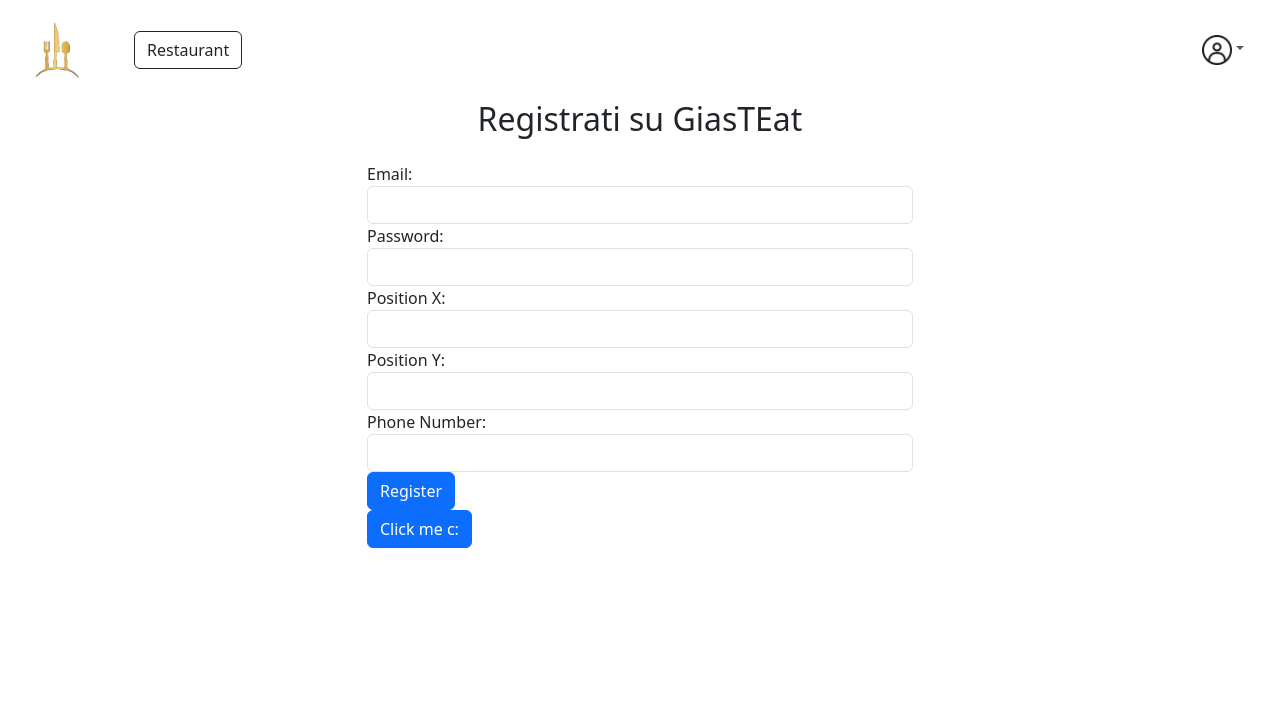
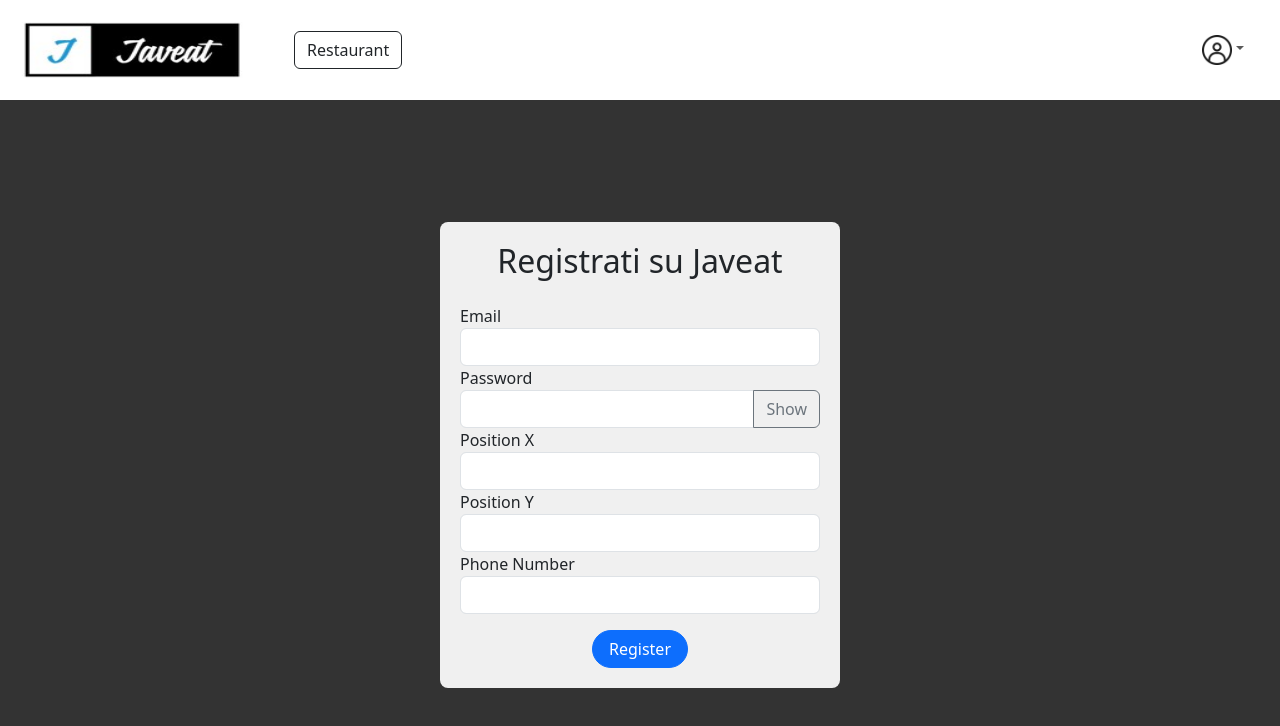
Before and after one commit to MetBeRMAT/flateatReact, a React (Create React App) app: page /register in a window 1280 px wide. Shown: the top 726 px of the page. Built offline with nearby package versions, Linux system fonts and the light colour scheme.

Commit message:
ho cambiato un po dicosette tipo i loghi, il login ed il register

```diff
--- a/src/component/Navbar/Navbar.js
+++ b/src/component/Navbar/Navbar.js
@@ -8,7 +8,7 @@ import 'bootstrap/dist/js/bootstrap.bundle.min.js';
 import loginIcon from "./login-icon.png";
 import logoutIcon from "./logout-icon.jpg";
 import carrelloIcon from "./carrello-icon.png";
-import logo from "./logo.png"
+import logo from "./logo.jpg"
 
 export default function Navbar()
 {
@@ -55,7 +55,7 @@ export default function Navbar()
       <div className="container-fluid">
         <div className="d-flex align-items-center">
           <Link className="navbar-brand me-3 " to="/">
-            <img src={logo} alt="Home" style={{ width: "90px", height: "90px" }} />
+            <img src={logo} alt="Home" style={{ width: "250px", height: "70px" }} />
           </Link>
           {user ? (
             <>
--- a/src/component/User/Register.js
+++ b/src/component/User/Register.js
@@ -1,7 +1,7 @@
-import userEvent from "@testing-library/user-event";
+import { Link } from "react-router-dom";
 import axios from "axios";
-import { useEffect, useRef, useState } from "react";
-import { Navigate, useNavigate } from "react-router-dom";
+import { useRef, useState } from "react";
+import { useNavigate } from "react-router-dom";
 import { currentUser } from "../../App"
 import { useAtom } from "jotai";;
 
@@ -12,6 +12,7 @@ export default function Register()
     const [user, setUser] = useAtom(currentUser);
     const [log, setLog] = useState(false);
     const [show, setShow] = useState(true);
+    const [showPassword, setShowPassword] = useState(false);
 
     const [newUser, setNewUser] = useState({
         mail:"",
@@ -81,50 +82,60 @@ export default function Register()
             setShow(false);
     }
 
-    function f()
+
+    const togglePasswordVisibility = () =>
     {
-        setLog(false);
-        setShow(true);
-    }
+          setShowPassword(!showPassword);
+    };
 
-
-    return(
-        <>
-        <div class="container">
-                <div class="row justify-content-center">
-                <div class="col-md-6">
-                    <h2 class="text-center mb-4">Registrati su GiasTEat</h2>
-                    <div class="form-group">
-                        <label for="guildName">Email: </label>
-                        <input type="text" ref={inEmail} class="form-control" id="guildName" name="guildName" required />
-                    </div>
-                    <div class="form-group">
-                        <label for="password">Password:</label>
-                        <input type="text" ref={inPw} class="form-control"/>
-                    </div>
-                    <div class="form-group">
-                        <label for="number">Position X:</label>
-                        <input type="text" ref={inX} class="form-control"/>
-                    </div>
-                    <div class="form-group">
-                        <label for="number">Position Y:</label>
-                        <input type="text" ref={inY} class="form-control"/>
-                    </div>
-                    <div class="form-group">
-                        <label for="number">Phone Number:</label>
-                        <input type="text" ref={inNum} class="form-control"/>
-                    </div>
-                    <button class="btn btn-primary" onClick={checkRegister}> Register </button>
-                    <br></br>
-                    <button class="btn btn-primary" onClick={f}>Click me c:</button>
+    return (
+        <div style={{ backgroundColor: "#333333", minHeight: "calc(100vh - 50px)", display: "flex", alignItems: "center", justifyContent: "center", marginTop: "-20px" }}>
+        <div className="container" style={{ width: "400px", backgroundColor: "#f0f0f0", padding: "20px", borderRadius: "8px" }}>
+            <div className="row justify-content-center">
+            <div className="col-md-12">
+                <h2 className="text-center mb-4">Registrati su Javeat</h2>
+                <div className="form-group">
+                <label htmlFor="guildName">Email</label>
+                <input type="text" ref={inEmail} className="form-control" id="guildName" name="guildName" required />
+                </div>
+                <div className="form-group">
+                <label htmlFor="password">Password</label>
+                <div className="input-group">
+                    <input
+                    type={showPassword ? "text" : "password"}
+                    ref={inPw}
+                    className="form-control"
+                    required
+                    />
+                    <button
+                    className="btn btn-outline-secondary"
+                    type="button"
+                    onClick={togglePasswordVisibility}
+                    >
+                    {showPassword ? "Hide" : "Show"}
+                    </button>
                 </div>
                 </div>
+                <div className="form-group">
+                <label htmlFor="number">Position X</label>
+                <input type="text" ref={inX} className="form-control" />
+                </div>
+                <div className="form-group">
+                <label htmlFor="number">Position Y</label>
+                <input type="text" ref={inY} className="form-control" />
+                </div>
+                <div className="form-group">
+                <label htmlFor="number">Phone Number</label>
+                <input type="text" ref={inNum} className="form-control" />
+                </div>
+                <div className="form-group mt-3 text-center">
+                <Link className="nav-link active" aria-current="page" to="/">
+                    <button className="btn btn-primary rounded-pill px-3" onClick={checkRegister}> Register </button>
+                </Link>
+                </div>
+            </div>
+            </div>
         </div>
-        {
-            log ? <div>Registrazione avvenuta con successo</div> :
-            show ? <p></p> :
-            <div>Registrazione errata</div>
-        }
-        </>
+        </div>
     );
 }
```
Also changed, not shown: src/component/Navbar/logo.jpg (added), src/component/Navbar/logo.png (deleted).
